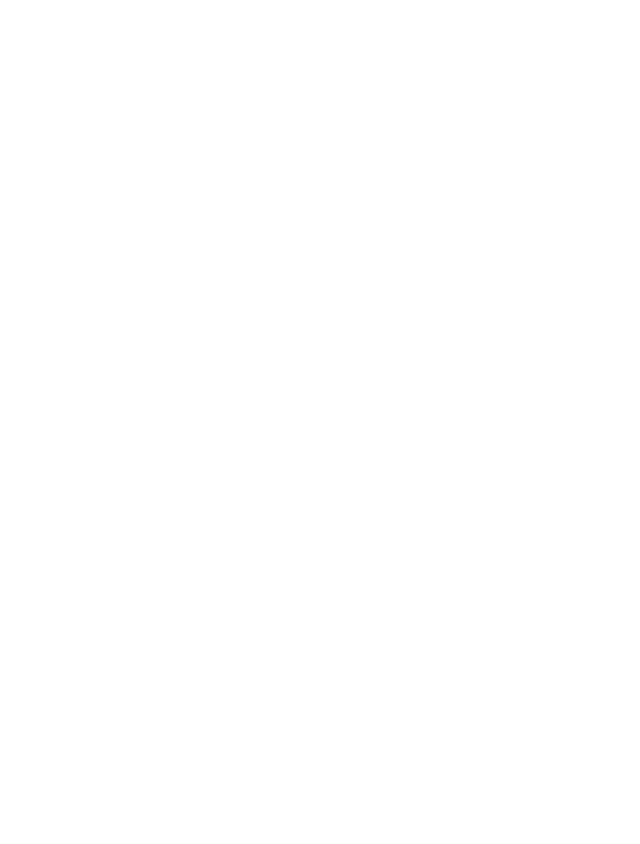
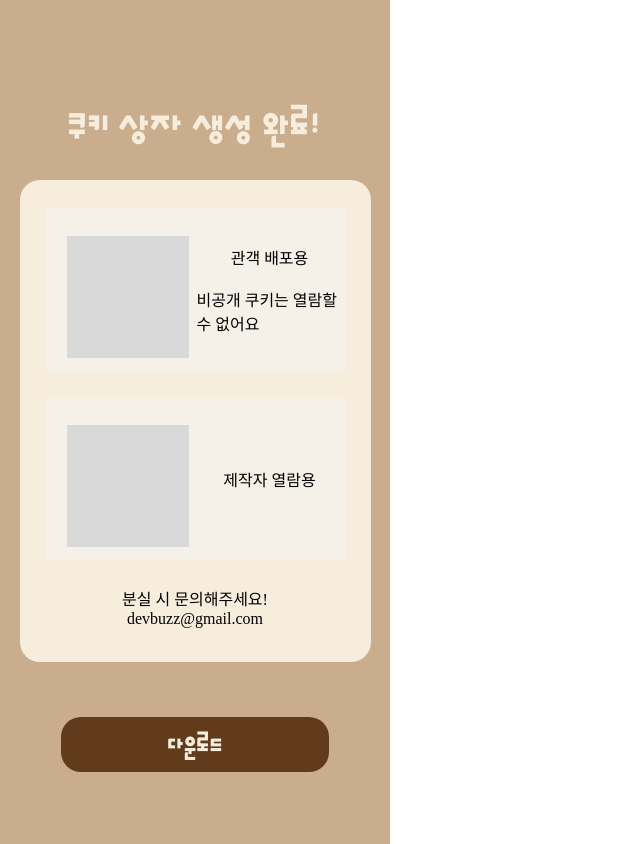
Before and after one commit to jeehyojeon/kukibox, a React (Create React App) app in the folder cookie/: page /maker/publish in a window 1280 px wide. Shown: the whole page, without its empty margins (0-640 px from the left). Before the commit the page ends 800 px from the top, so only its background shows below. Built offline with nearby package versions, Linux system fonts and the light colour scheme.

Commit message:
feat: publish page styling

```diff
--- a/cookie/src/App.js
+++ b/cookie/src/App.js
@@ -3,7 +3,7 @@
 
 import MakerHomePage from "./pages/MakerHomePage.js";
 import MakerIntroPage from "./pages/MakerIntroPage";
-import MakerPublishPage from "./pages/MakerPublishPage1";
+import MakerPublishPage from "./pages/MakerPublishPage";
 import KukiBoxHomePage from "./pages/KukiBoxHomePage";
 import KukiIntroPage from "./pages/KukiIntroPage";
 import KukiBoxMakePage from "./pages/KukiBoxMakePage";
--- a/cookie/src/pages/MakerPublishPage.css
+++ b/cookie/src/pages/MakerPublishPage.css
@@ -9,51 +9,19 @@
   font-style: normal;
 }
 
-.page {
+.MakerPublishPage {
   width: 390px;
   height: 844px;
 
+  background-color: #caad8c;
+
   display: flex;
   flex-direction: column;
-
-  background-color: #caad8c!important;
   align-items: center;
 }
 
-.qrbox {
-  width: 351px;
-  height: 482px;
-  flex-shrink: 0;
-
-  border-radius: 20px;
-  background: #f6eddd;
-
-  position: absolute;
-  top: 180px;
-}
-
-.kuki_qrbox {
-  width: 300px;
-  height: 163px;
-  flex-shrink: 0;
-  background: #F5F1E9;
-
-  position: absolute;
-  top: 210px;
-}
-
-.maker_downloadbox {
-  width: 268px;
-  height: 55px;
-  flex-shrink: 0;
-
-  border-radius: 20px;
-  background: #623B1C;
-
-  position: absolute;
-  top: 720px;
-
-  z-index: 1;
+.MakerPublishPage .title-section{
+  margin-top: 110px;
 }
 
 .maker_qr_title {
@@ -65,12 +33,101 @@
   font-weight: 700;
   line-height: normal;
   letter-spacing: 0.9px;
-
-  position: absolute;
-  top: 110px;
 }
 
-.maker_download {
+.qrbox {
+  margin-top: 40px;
+
+  width: 351px;
+  height: 482px;
+
+  border-radius: 20px;
+  background: #f6eddd;
+}
+
+.kuki_qrbox {
+  margin: 28px 0 26px 26px;
+
+  width: 300px;
+  height: 163px;
+
+  background: #F5F1E9;
+
+  display: flex;
+}
+
+.kuki_qr {
+  margin-top: 28px;
+  margin-left: 21px;
+
+  width: 122px;
+  height: 122px;
+
+  background-color: #D9D9D9;
+}
+
+.kuki_qr_text {
+  margin-left: 8px;
+
+  width: 146px;
+  height: 100%;
+
+  display: flex;
+  flex-direction: column;
+  justify-content: center;
+  align-items: center;
+}
+
+.maker_qrbox{
+  margin: 20px 0 26px 26px;
+
+  width: 300px;
+  height: 163px;
+
+  background: #F5F1E9;
+
+  display: flex;
+}
+
+.maker_qr {
+  margin-top: 28px;
+  margin-left: 21px;
+
+  width: 122px;
+  height: 122px;
+
+  background-color: #D9D9D9;
+}
+
+.maker_qr_text {
+  margin-left: 8px;
+
+  width: 146px;
+  height: 100%;
+
+  display: flex;
+  flex-direction: column;
+  justify-content: center;
+  align-items: center;
+}
+
+.inquiry {
+  width: 100%;
+  text-align: center;
+}
+
+.maker_downloadbox {
+  margin-top: 55px;
+
+  width: 268px;
+  height: 55px;
+
+  padding-top: 18px;
+
+  border-radius: 20px;
+
+  background: #623B1C;
+
   color: #F6EDDD;
   text-align: center;
   font-family: 'HSYeolumMulbit';
@@ -79,9 +136,4 @@
   font-weight: 700;
   line-height: normal;
   letter-spacing: 0.6px;
-
-  position: absolute;
-  top: 730px;
-
-  z-index: 2;
 }
--- a/cookie/src/pages/MakerPublishPage.js
+++ b/cookie/src/pages/MakerPublishPage.js
@@ -2,27 +2,32 @@
 import "./MakerPublishPage.css";
 
 function MakerPublishPage() {
-
-
   return (
-    <div className="page">
-      <div className="maker_qr_title">쿠키 상자 생성 완료!</div>
+    <div className="MakerPublishPage">
+      <div className="title-section">
+        <div className="maker_qr_title">쿠키 상자 생성 완료!</div>
+      </div>
       <div className="qrbox">
         <div className="kuki_qrbox">
           <div className="kuki_qr"></div>
-          <div className="kuki_qr_text">관객 배포용 \n비공개 쿠키는 열람할 수 없어요</div>
+          <div className="kuki_qr_text">
+            <div>관객 배포용</div>
+            <br />
+            <div>비공개 쿠키는 열람할 수 없어요</div>
+          </div>
         </div>
         <div className="maker_qrbox">
           <div className="maker_qr"></div>
           <div className="maker_qr_text">제작자 열람용</div>
         </div>
-        <div className="ifloss">
-          분실 시 문의해주세요! \n devbuzz@gmail.com
+        <div className="inquiry">
+          <div> 분실 시 문의해주세요!</div>
+          <div>devbuzz@gmail.com</div>
         </div>
       </div>
-      <div className="maker_download">
-        다운로드</div>
-      <div className="maker_downloadbox"></div>
+      <div className="maker_downloadbox">
+        <div>다운로드</div>
+      </div>
     </div>
   );
 }
```
